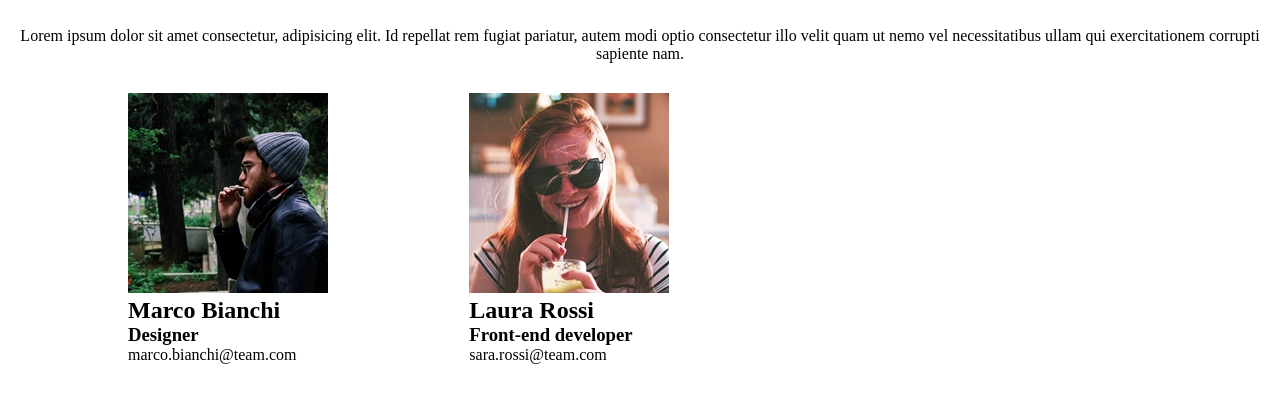
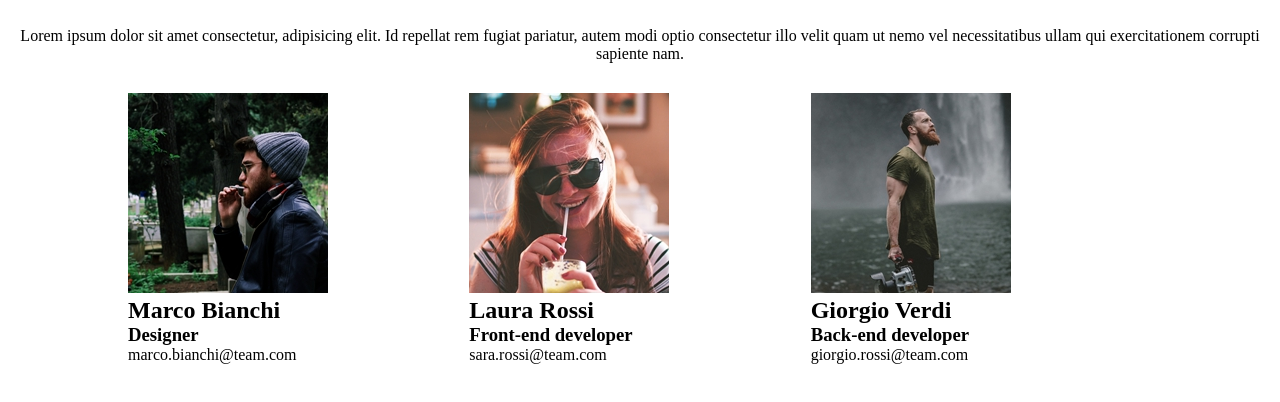
Before and after one commit to FrankFabbriRebe/html-css-float-cards, a plain HTML site: page index.html in a window 1280 px wide. Shown: the part 70-472 px from the top of the page. Drawn offline with Linux system fonts and the light colour scheme.

Commit message:
creazione terza card

```diff
--- a/index.html
+++ b/index.html
@@ -46,7 +46,14 @@
                 </div>
 
                 <!-- contenuto terza card -->
-                <div class="col"></div>
+                <div class="col">
+                    <img src="assets/img/male2.png" alt="male2">
+                    <div class="details">
+                        <h2>Giorgio Verdi</h2>
+                        <h3>Back-end developer</h3>
+                        <span class="e-mail">giorgio.rossi@team.com</span>
+                    </div>
+                </div>
             </div>
         </div>
 
```
